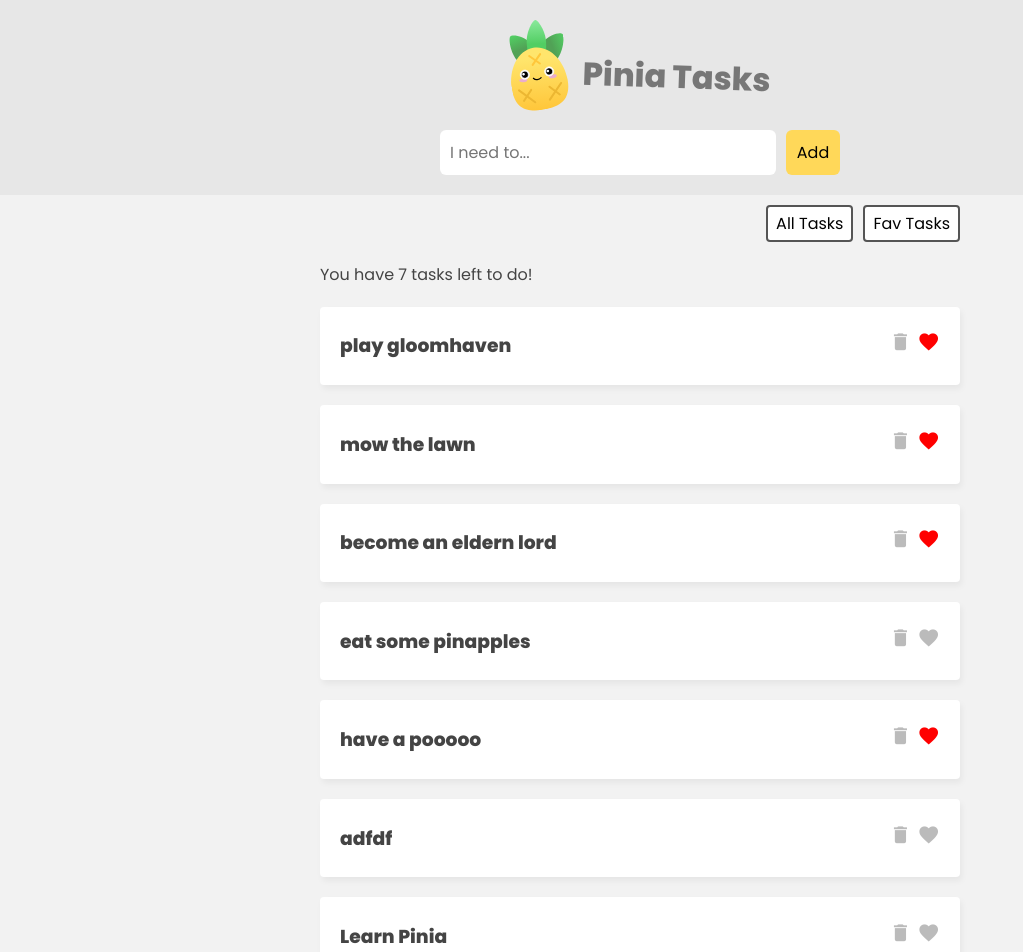
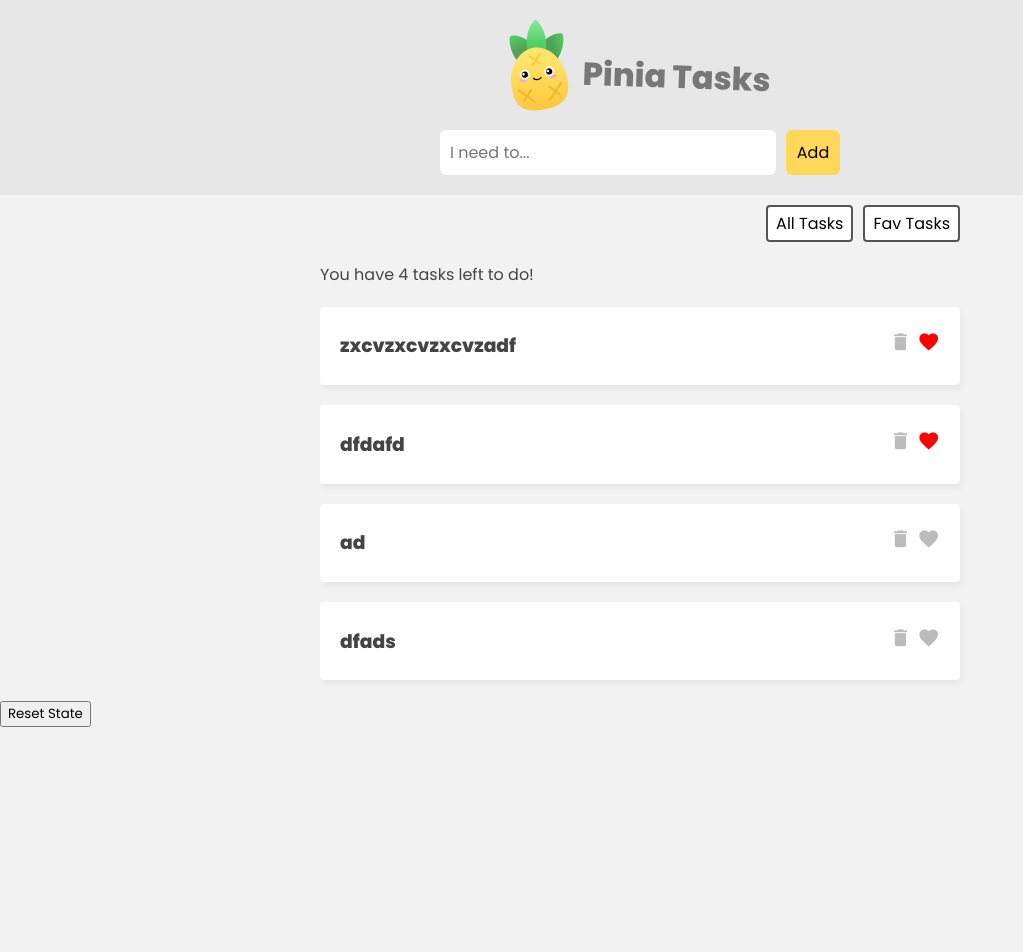
Before and after one commit to smartDailyJohnny/pinia-practice, a Vue app: page / in a window 1280 px wide. Shown: the top 952 px of the page, without its empty margins (0-1023 px from the left). After the commit the page ends 800 px from the top, so only its background shows below. Built offline with nearby package versions, Linux system fonts and the light colour scheme; data requests are answered from the project's data file.

Commit message:
finished

```diff
--- a/data/db.json
+++ b/data/db.json
@@ -1,39 +1,24 @@
 {
   "tasks": [
     {
-      "id": 1,
-      "title": "play gloomhaven",
-      "isFav": true
+      "title": "zxcvzxcvzxcvzadf",
+      "isFav": true,
+      "id": 5240
     },
     {
-      "id": 2,
-      "title": "mow the lawn",
-      "isFav": true
+      "title": "dfdafd",
+      "isFav": true,
+      "id": 3782
     },
     {
-      "title": "become an eldern lord",
-      "isFav": true,
-      "id": 3
+      "title": "ad",
+      "isFav": false,
+      "id": 8903
     },
     {
-      "title": "eat some pinapples",
+      "title": "dfads",
       "isFav": false,
-      "id": 4
-    },
-    {
-      "title": "have a pooooo",
-      "isFav": true,
-      "id": 562070
-    },
-    {
-      "title": "adfdf",
-      "isFav": false,
-      "id": 7021
-    },
-    {
-      "title": "Learn Pinia",
-      "isFav": false,
-      "id": 7966
+      "id": 9626
     }
   ]
 }
--- a/src/App.vue
+++ b/src/App.vue
@@ -1,4 +1,5 @@
 <script setup>
+import { storeToRefs } from 'pinia'
 import { ref } from 'vue';
 import { useTaskStore } from '@/stores/TaskStore'
 import TaskDetails from '@/components/TaskDetails.vue'
@@ -13,6 +14,7 @@
 }
 // store actions =================
 taskStore.getTasks()
+// const { tasks, loading, favs, totalCount, favCount } = storeToRefs(taskStore)
 </script>
 
 <template>
@@ -51,5 +53,8 @@
         <TaskDetails :task="task" />
       </div>
     </div>
+
+
+    <button @click="taskStore.$reset">Reset State</button>
   </main>
 </template>
--- a/src/stores/TaskStore.js
+++ b/src/stores/TaskStore.js
@@ -29,13 +29,30 @@
 
             if (res.error) console.log(res.error)
         },
-        deleteTask(deleteId) {
+
+        async deleteTask(deleteId) {
             this.tasks = this.tasks.filter(item => item.id !== deleteId)
+
+            const res = await fetch('http://localhost:3000/tasks/' + deleteId, {
+                method: 'DELETE',
+            })
+
+            if (res.error) console.log(res.error)
         },
-        toggleFav(favId) {
+
+        async toggleFav(favId) {
             const task = this.tasks.find(item => item.id === favId)
             task.isFav = !task.isFav
+
+            const res = await fetch('http://localhost:3000/tasks/' + favId, {
+                method: 'PATCH',
+                body: JSON.stringify({ isFav: task.isFav }),
+                headers: { 'Content-Type': 'application/json' }
+            })
+
+            if (res.error) console.log(res.error)
         },
+
         async getTasks() {
             this.isLoading = true
 
```
